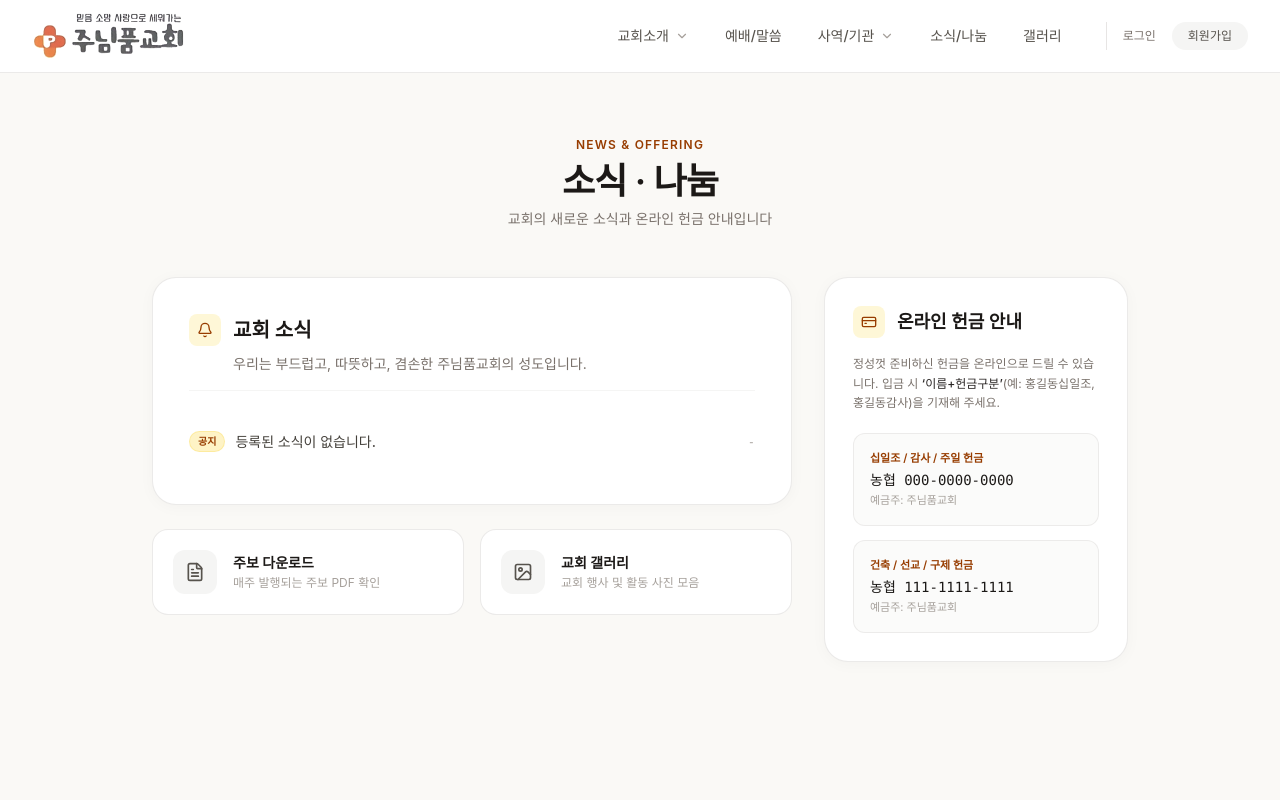
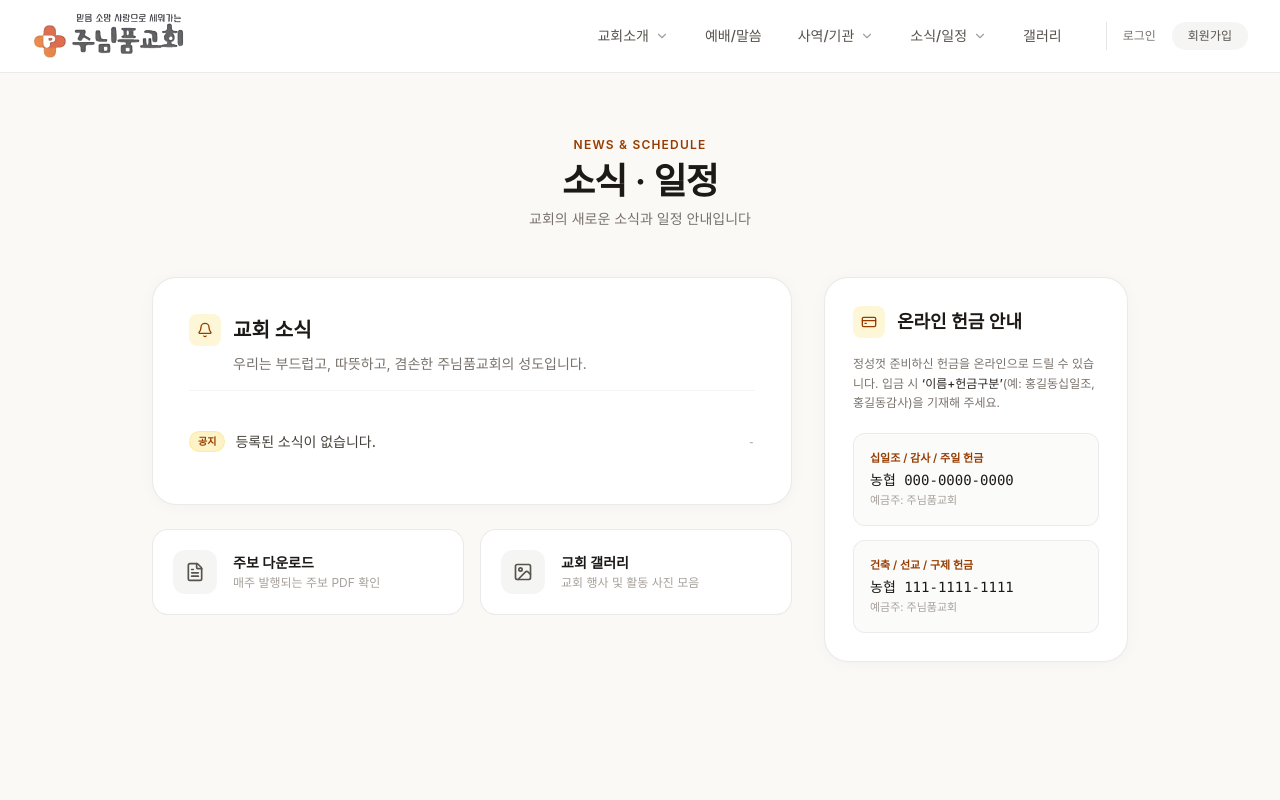
Before and after one commit to darkgentlejbs-max/junimpum_church, a Next.js app: page /news in a window 1280 px wide. Shown: the top 800 px of the page. Built offline with nearby package versions, Linux system fonts and the light colour scheme; no server answers; a web font is replaced by a local one.

Commit message:
Update news page title, subtext, and nav menus to '소식/일정'

```diff
--- a/src/app/news/page.tsx
+++ b/src/app/news/page.tsx
@@ -22,9 +22,9 @@ export default async function NewsPage() {
       <div className="container mx-auto px-4 sm:px-6 max-w-5xl">
         {/* Page Header */}
         <div className="text-center mb-12">
-          <span className="text-xs font-semibold text-amber-800 uppercase tracking-widest block mb-2">News & Offering</span>
-          <h1 className="text-3xl sm:text-4xl font-semibold text-stone-900 tracking-tight">소식 · 나눔</h1>
-          <p className="text-sm text-stone-500 mt-2">교회의 새로운 소식과 온라인 헌금 안내입니다</p>
+          <span className="text-xs font-semibold text-amber-800 uppercase tracking-widest block mb-2">News & Schedule</span>
+          <h1 className="text-3xl sm:text-4xl font-semibold text-stone-900 tracking-tight">소식 · 일정</h1>
+          <p className="text-sm text-stone-500 mt-2">교회의 새로운 소식과 일정 안내입니다</p>
         </div>
 
         <div className="grid grid-cols-1 lg:grid-cols-3 gap-8">
--- a/src/app/page.tsx
+++ b/src/app/page.tsx
@@ -27,7 +27,7 @@ export default function Home() {
     },
     {
       no: "04",
-      title: "소식 · 나눔",
+      title: "소식 · 일정",
       desc: "주보 다운로드, 교회 소식, 온라인 헌금",
       href: "/news",
     },
--- a/src/components/Header.tsx
+++ b/src/components/Header.tsx
@@ -9,6 +9,7 @@ export default function Header() {
   const [mobileMenuOpen, setMobileMenuOpen] = useState(false);
   const [dropdownOpen, setDropdownOpen] = useState(false);
   const [ministryDropdownOpen, setMinistryDropdownOpen] = useState(false);
+  const [newsDropdownOpen, setNewsDropdownOpen] = useState(false);
 
   return (
     <header className="sticky top-0 z-50 w-full border-b border-stone-200/80 bg-white/95 backdrop-blur-md">
@@ -142,9 +143,45 @@ export default function Header() {
               </div>
             )}
           </div>
-          <Link href="/news" className="hover:text-amber-700 transition-colors">
-            소식/나눔
+          {/* Dropdown Menu for 소식/일정 */}
+          <div
+            className="relative"
+            onMouseEnter={() => setNewsDropdownOpen(true)}
+            onMouseLeave={() => setNewsDropdownOpen(false)}
+          >
+            <Link
+              href="/news"
+              className="inline-flex items-center gap-1.5 hover:text-amber-700 transition-colors py-4"
+            >
+              <span>소식/일정</span>
+              <ChevronDown
+                size={14}
+                className={`transition-transform duration-200 text-stone-400 ${
+                  newsDropdownOpen ? "rotate-180 text-amber-700" : ""
+                }`}
+              />
             </Link>
+
+            {/* Dropdown Menu Box */}
+            {newsDropdownOpen && (
+              <div className="absolute left-0 top-full -mt-1 w-44 rounded-2xl bg-white p-2 shadow-[0_10px_30px_rgba(0,0,0,0.08)] border border-stone-200/80 py-2.5 transition-all">
+                <Link
+                  href="/news"
+                  className="block px-3.5 py-2 text-xs font-medium text-stone-700 hover:text-amber-800 hover:bg-amber-50/70 rounded-xl transition-colors"
+                  onClick={() => setNewsDropdownOpen(false)}
+                >
+                  교회 소식
+                </Link>
+                <Link
+                  href="/news"
+                  className="block px-3.5 py-2 text-xs font-medium text-stone-700 hover:text-amber-800 hover:bg-amber-50/70 rounded-xl transition-colors"
+                  onClick={() => setNewsDropdownOpen(false)}
+                >
+                  교회 일정
+                </Link>
+              </div>
+            )}
+          </div>
           <Link href="/gallery" className="hover:text-amber-700 transition-colors">
             갤러리
           </Link>
@@ -252,13 +289,27 @@ export default function Header() {
                 </Link>
               </div>
             </div>
+            <div className="pt-2">
+              <div className="text-xs font-semibold text-amber-800 uppercase tracking-wider mb-2">
+                소식/일정
+              </div>
+              <div className="pl-3 space-y-2.5 border-l-2 border-amber-300">
                 <Link
                   href="/news"
                   onClick={() => setMobileMenuOpen(false)}
-              className="block hover:text-amber-700"
+                  className="block text-sm text-stone-700 hover:text-amber-700 font-medium"
                 >
-              소식/나눔
+                  교회 소식
                 </Link>
+                <Link
+                  href="/news"
+                  onClick={() => setMobileMenuOpen(false)}
+                  className="block text-sm text-stone-700 hover:text-amber-700 font-medium"
+                >
+                  교회 일정
+                </Link>
+              </div>
+            </div>
             <Link
               href="/gallery"
               onClick={() => setMobileMenuOpen(false)}
```
Lines whose indentation alone changed are shown as unchanged.
